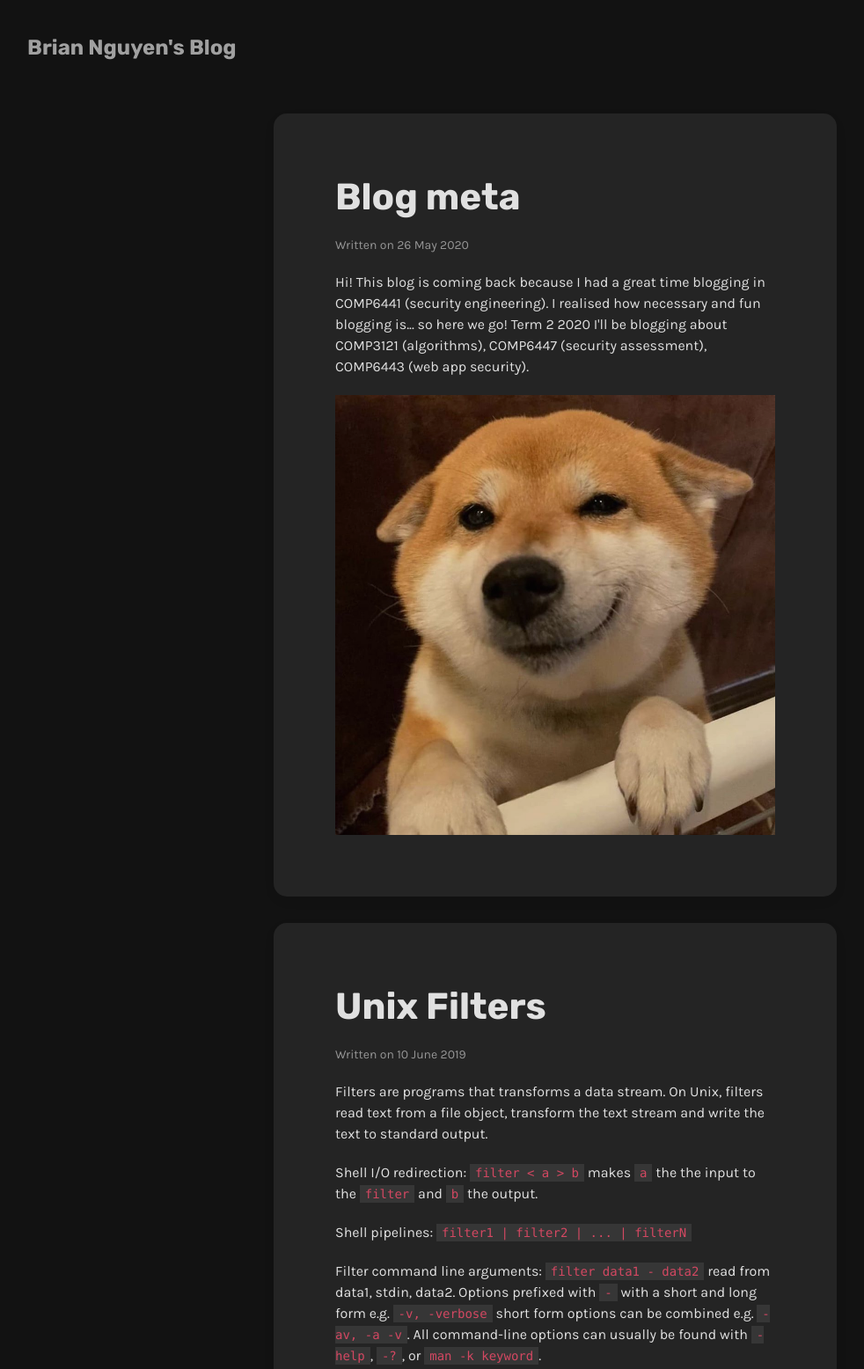
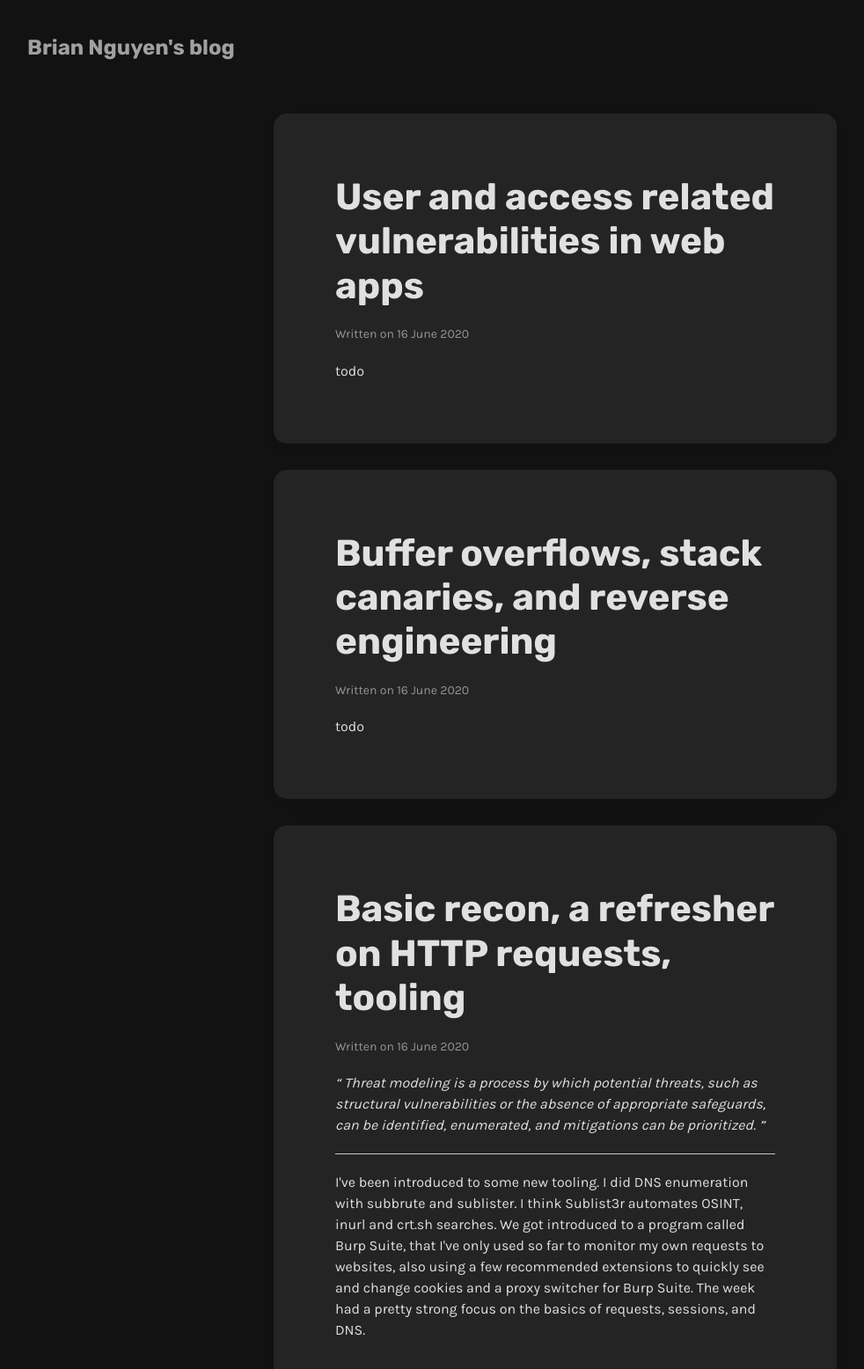
Before and after one commit to nguyenbrian/blog, a plain HTML site: page index.html in a window 1280 px wide. Shown: the top 1556 px of the page at 88% size, without its empty margins (9-991 px from the left). Drawn offline with Linux system fonts and the light colour scheme.

Commit message:
drafting week 1 posts

```diff
--- a/index.html
+++ b/index.html
@@ -2,7 +2,7 @@
 
 <html lang="en">
 <head>
-    <title>Brian Nguyen's Blog</title>
+    <title>Brian Nguyen's blog</title>
     <meta charset="utf-8">
     <meta name="viewport" content="width=device-width, initial-scale=1">
     <link rel="stylesheet" href="css/uikit.css" />
@@ -11,12 +11,73 @@
     <script src="js/uikit-icons.min.js"></script>
     <link href="https://fonts.googleapis.com/css?family=Karla:400,700|Rubik:700&display=swap" rel="stylesheet">
 </head>
+<!--
+    TODO:
+    about
+    resume
+    projects
+-->
 
 <body>
     <div class="uk-padding">
-        <h1 style="font-size: 1.5rem; color: #ffffff; opacity: 60%;">Brian Nguyen's Blog</h1>
+        <h1 style="font-size: 1.5rem; color: #ffffff; opacity: 60%;">Brian Nguyen's blog</h1>
     </div>
     <div>
+        <div class="uk-card uk-card-hover uk-card-default uk-card-large uk-card-body uk-width-1-2@l uk-width-3-5@m uk-width-2-3@s uk-align-center">
+            <article class="uk-article">
+                <h2 class="uk-article-title">User and access related vulnerabilities in web apps</h2>
+                <p class="uk-article-meta">Written on 16 June 2020</p>
+
+                <p>todo</p>
+            </article>
+        </div>
+        <div class="uk-card uk-card-hover uk-card-default uk-card-large uk-card-body uk-width-1-2@l uk-width-3-5@m uk-width-2-3@s uk-align-center">
+            <article class="uk-article">
+                <h2 class="uk-article-title">Buffer overflows, stack canaries, and reverse engineering</h2>
+                <p class="uk-article-meta">Written on 16 June 2020</p>
+
+                <p>todo</p>
+            </article>
+        </div>
+        <div class="uk-card uk-card-hover uk-card-default uk-card-large uk-card-body uk-width-1-2@l uk-width-3-5@m uk-width-2-3@s uk-align-center">
+            <article class="uk-article">
+                <h2 class="uk-article-title">Basic recon, a refresher on HTTP requests, tooling</h2>
+                <p class="uk-article-meta">Written on 16 June 2020</p>
+
+                <p>
+                    <q>
+                        Threat modeling is a process by which potential threats, such as
+                        structural vulnerabilities or the absence of appropriate
+                        safeguards, can be identified, enumerated, and mitigations can
+                        be prioritized.
+                    </q>
+
+                    <hr>
+
+                    I've been introduced to some new tooling. I did DNS enumeration with subbrute and sublister. I think Sublist3r automates OSINT, inurl and crt.sh searches. We got introduced to a program called
+                    Burp Suite, that I've only used so far to monitor my own requests to websites, also using a few recommended extensions to quickly
+                    see and change cookies and a proxy switcher for Burp Suite.
+
+                    The week had a pretty strong focus on the basics of requests, sessions, and DNS.
+                </p>
+            </article>
+        </div>
+        <div class="uk-card uk-card-hover uk-card-default uk-card-large uk-card-body uk-width-1-2@l uk-width-3-5@m uk-width-2-3@s uk-align-center">
+            <article class="uk-article">
+                <h2 class="uk-article-title">Tooling, environment setup, and security assessment's perspective</h2>
+                <p class="uk-article-meta">Written on 26 May 2020</p>
+
+                <p>todo</p>
+            </article>
+        </div>
+        <div class="uk-card uk-card-hover uk-card-default uk-card-large uk-card-body uk-width-1-2@l uk-width-3-5@m uk-width-2-3@s uk-align-center">
+            <article class="uk-article">
+                <h2 class="uk-article-title">Divide and conquer algorithms</h2>
+                <p class="uk-article-meta">Written on 16 June 2020</p>
+
+                <p>todo</p>
+            </article>
+        </div>
         <div class="uk-card uk-card-hover uk-card-default uk-card-large uk-card-body uk-width-1-2@l uk-width-3-5@m uk-width-2-3@s uk-align-center">
             <article class="uk-article">
                 <h2 class="uk-article-title">Blog meta</h2>
```
